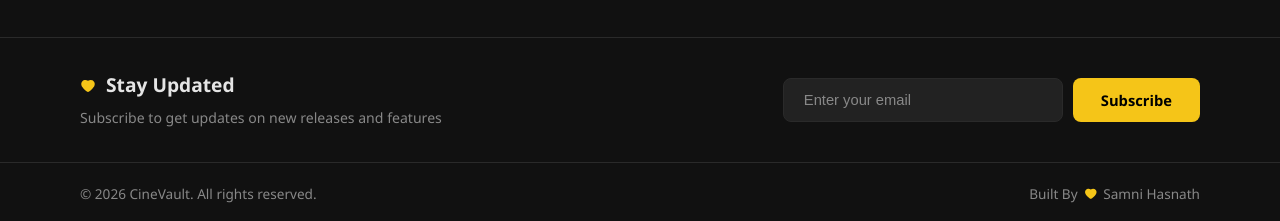
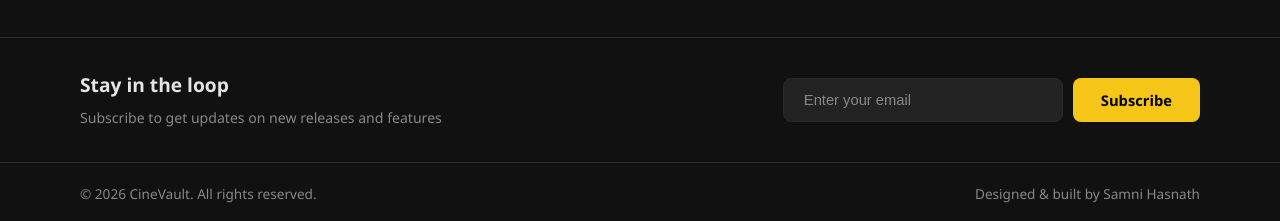
Before and after one commit to SamniHasnath/Project_Learning-25-Movie_Website, a React (Vite) app in the folder frontend/: page /login in a window 1280 px wide. Shown: the part 1115-1336 px from the top of the page. Built offline with nearby package versions, Linux system fonts and the light colour scheme; no server answers.

Commit message:
Update footer layout and content

```diff
--- a/frontend/src/components/Footer.jsx
+++ b/frontend/src/components/Footer.jsx
@@ -1,7 +1,6 @@
 import { useState } from 'react';
 import { Link } from 'react-router-dom';
 import { FiFilm, FiTwitter, FiInstagram, FiGithub, FiMail } from 'react-icons/fi';
-import { AiFillHeart } from 'react-icons/ai';
 import toast from 'react-hot-toast';
 
 const Footer = () => {
@@ -78,9 +77,7 @@ const Footer = () => {
       {/* ── Newsletter ── */}
       <div className="footer-newsletter">
         <div className="newsletter-text">
-          <h3 className="newsletter-title">
-            <AiFillHeart className="newsletter-heart" /> Stay Updated
-          </h3>
+          <h3 className="newsletter-title">Stay in the loop</h3>
           <p className="newsletter-subtitle">
             Subscribe to get updates on new releases and features
           </p>
@@ -101,7 +98,8 @@ const Footer = () => {
       <div className="footer-bottom">
         <p className="footer-copy">© 2026 CineVault. All rights reserved.</p>
         <p className="footer-built">
-          Built By <AiFillHeart className="built-heart" /> Samni Hasnath       </p>
+          Designed &amp; built by Samni Hasnath
+        </p>
       </div>
 
     </footer>
```
